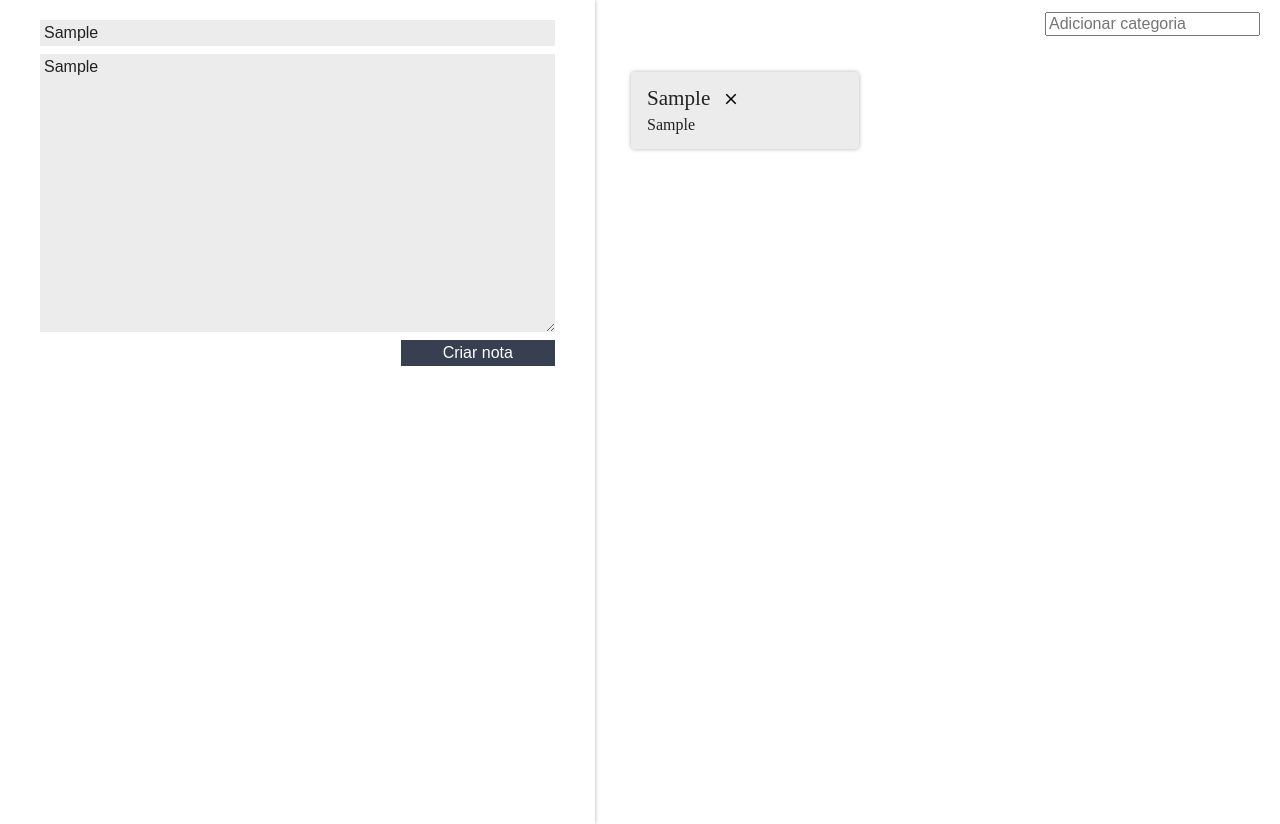
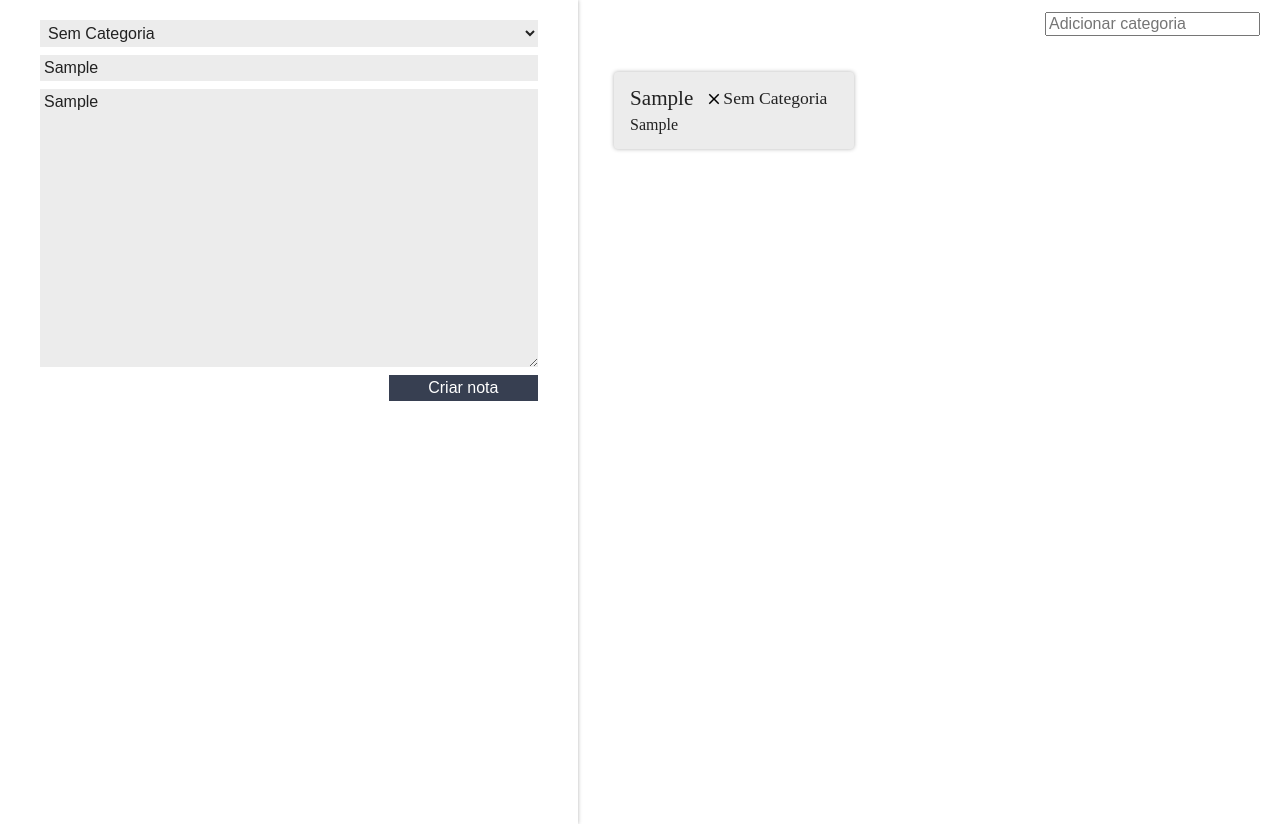
Before and after one commit to vanisantos/note-manager, a React (Create React App) app: page / in a window 1280 px wide. Both pictures are taken after typing "Sample", "Sample" into the empty fields and a click on the button "Criar nota". Built offline with nearby package versions, Linux system fonts and the light colour scheme.

Commit message:
add category to card

```diff
--- a/src/App.js
+++ b/src/App.js
@@ -14,10 +14,11 @@ class App extends Component {
     };
   }
 
-  createNote(title, text) {
+  createNote(title, text, category) {
     const newNote = {
       title,
-      text
+      text,
+      category
     }
 
     const newNoteList = [...this.state.notes, newNote]
@@ -52,7 +53,10 @@ class App extends Component {
   render() {
     return (
       <section className="contend">
-        <FormRegister createNote={this.createNote.bind(this)}/>
+        <FormRegister
+          categories={this.state.categories}
+          createNote={this.createNote.bind(this)}
+        />
         <main className="main-contend">
           <CategoriesList
             addCategory={this.addCategory.bind(this)}
--- a/src/Components/CardNote/CardNote.jsx
+++ b/src/Components/CardNote/CardNote.jsx
@@ -15,6 +15,7 @@ class CardNote extends Component {
         <header className="card-note_header">
           <h3 className="card-note_title">{this.props.title}</h3>
           <DeleteSVG onClick={this.delete.bind(this)}/>
+          <h4>{this.props.category}</h4>
         </header>
         <p className="card-note_text">{this.props.text}</p>
       </section>
--- a/src/Components/FormRegister/FormRegister.jsx
+++ b/src/Components/FormRegister/FormRegister.jsx
@@ -7,6 +7,7 @@ class FormRegister extends Component {
     super(props);
     this.title = "";
     this.noteText = "";
+    this.category= "Sem Categoria";
   }
 
   _handleTitleChange(event) {
@@ -19,10 +20,15 @@ class FormRegister extends Component {
     this.noteText = event.target.value;
   }
 
+  _handleCategoryChange(event) {
+    event.stopPropagation();
+    this.category = event.target.value;
+  }
+
   _createNote(event) {
     event.preventDefault();
     event.stopPropagation();
-    this.props.createNote(this.title, this.noteText);
+    this.props.createNote(this.title, this.noteText, this.category);
   }
 
   render() {
@@ -31,6 +37,15 @@ class FormRegister extends Component {
         className="form-register"
         onSubmit={this._createNote.bind(this)}
       >
+        <select
+          onChange={this._handleCategoryChange.bind(this)}
+          className="form-register_input"
+        >
+          <option>Sem Categoria</option>
+          {this.props.categories.map(category => {
+            return <option>{category}</option>
+          })}
+        </select>
         <input
           type="text"
           placeholder="Título"
--- a/src/Components/NoteList/NoteList.jsx
+++ b/src/Components/NoteList/NoteList.jsx
@@ -14,7 +14,9 @@ class NoteList extends Component {
                 index={index}
                 deleteNote={this.props.deleteNote}
                 title={note.title}
-                text={note.text}/>
+                text={note.text}
+                category={note.category}
+              />
             </li>
             )
           })
```
